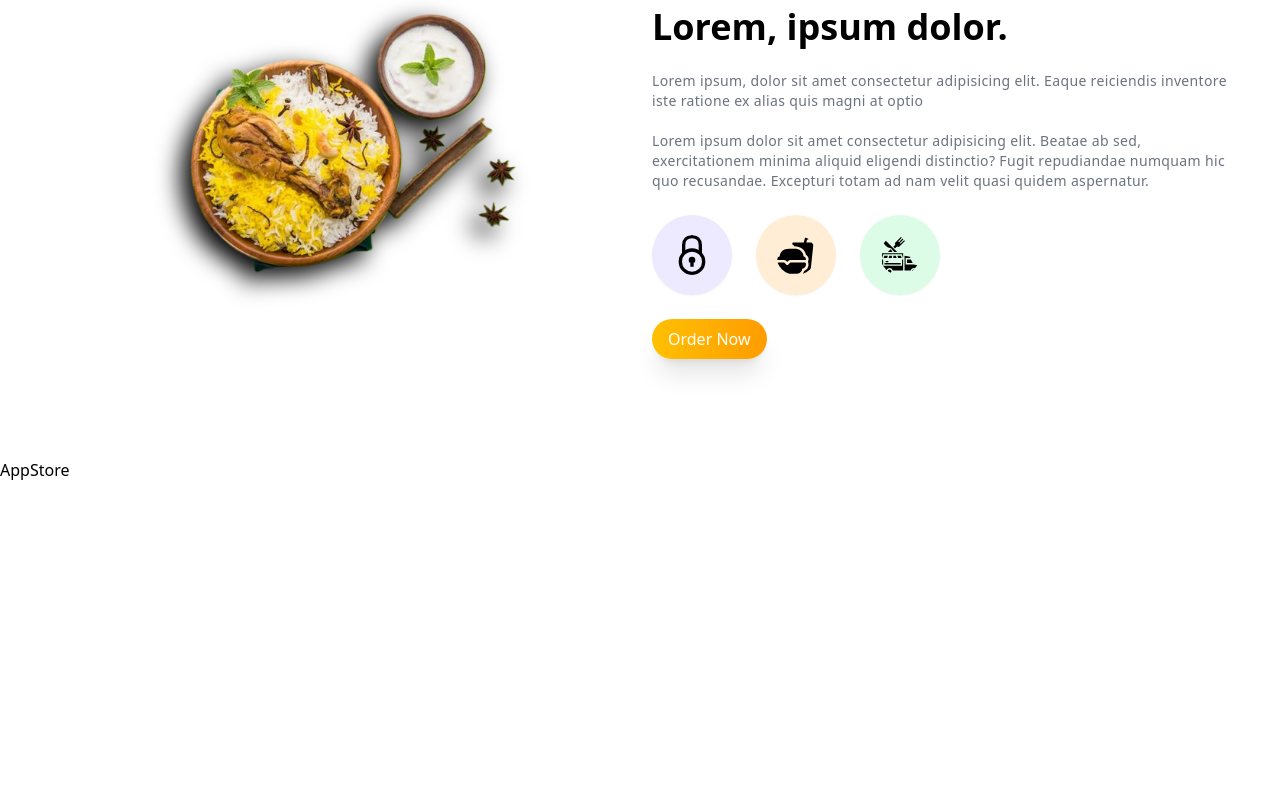
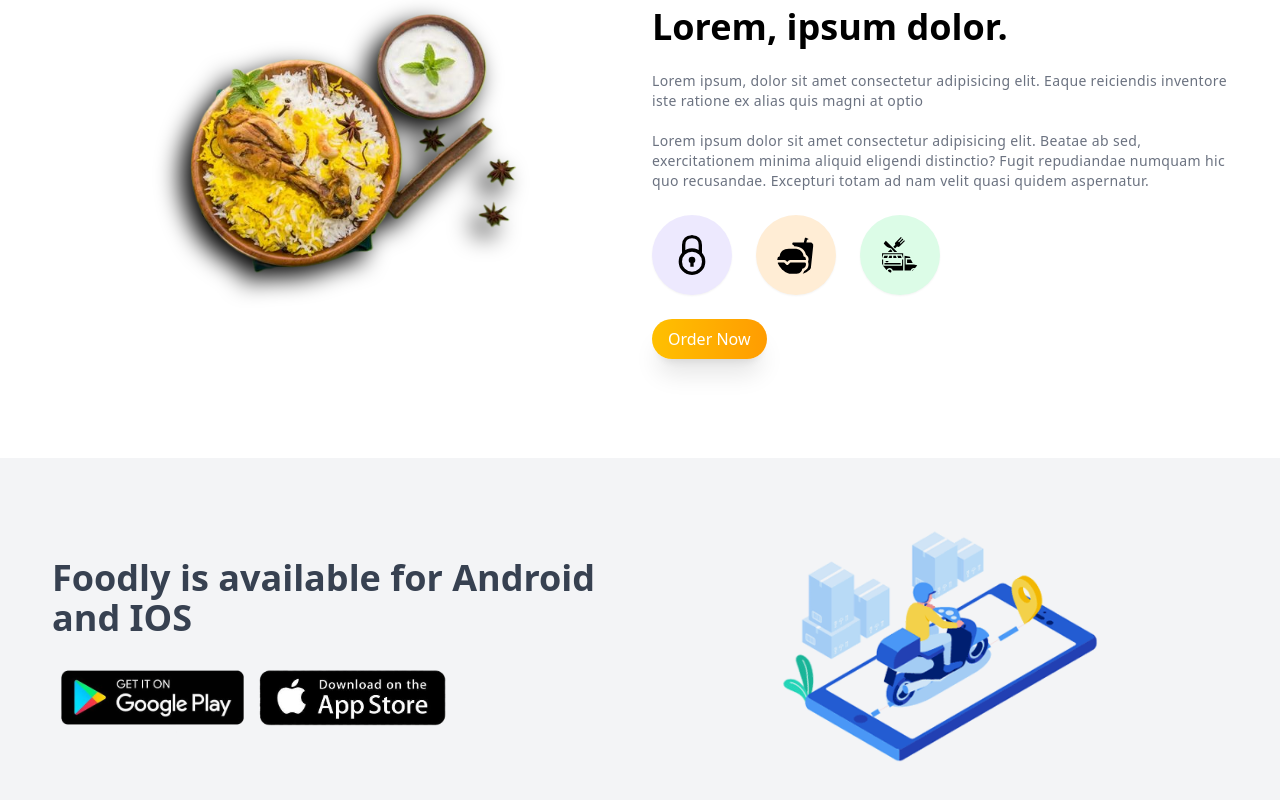
Before and after one commit to Mohamad-Gh/React_Practices, a React (Vite) app in the folder my-food-app/: page / in a window 1280 px wide. Shown: the part 1236-2036 px from the top of the page. Before the commit the page ends 1718 px from the top, so only its background shows below. Built offline with nearby package versions, Linux system fonts and the light colour scheme.

Commit message:
AppStore component done

```diff
--- a/my-food-app/src/components/AppStore/AppStore.jsx
+++ b/my-food-app/src/components/AppStore/AppStore.jsx
@@ -1,7 +1,51 @@
 import React from "react";
+import AppStoreImg from "../../assets/app_store.png";
+import PlayStoreImg from "../../assets/play_store.png";
+import Gif from "../../assets/mobile_bike.gif";
 
-function AppStore() {
-  return <div>AppStore</div>;
-}
+const AppStore = () => {
+  return (
+    <>
+      <div className="bg-gray-100 dark:bg-gray-800 py-14">
+        <div className="container">
+          <div className="grid grid-cols-1 sm:grid-cols-2 items-center gap-4">
+            <div
+              data-aos="fade-up"
+              data-aos-duration="300"
+              className="space-y-6 max-w-xl mx-auto"
+            >
+              <h1 className="text-2xl text-center sm:text-left sm:text-4xl font-semibold text-gray-700 dark:text-gray-400">
+                Foodly is available for Android and IOS
+              </h1>
+              <div className="flex flex-wrap justify-center sm:justify-start items-center">
+                <a href="#">
+                  <img
+                    src={PlayStoreImg}
+                    alt="Play store"
+                    className="max-w-[150px] sm:max-w-[120px] md:max-w-[200px]"
+                  />
+                </a>
+                <a href="#">
+                  <img
+                    src={AppStoreImg}
+                    alt="App store"
+                    className="max-w-[150px] sm:max-w-[120px] md:max-w-[200px]"
+                  />
+                </a>
+              </div>
+            </div>
+            <div data-aos="zoom-in" data-aos-duration="300">
+              <img
+                src={Gif}
+                alt="mobile bike"
+                className="w-full sm:max-w-[60%] block rounded-md mx-auto mix-blend-multiply dark:mix-blend-difference"
+              />
+            </div>
+          </div>
+        </div>
+      </div>
+    </>
+  );
+};
 
 export default AppStore;
```
